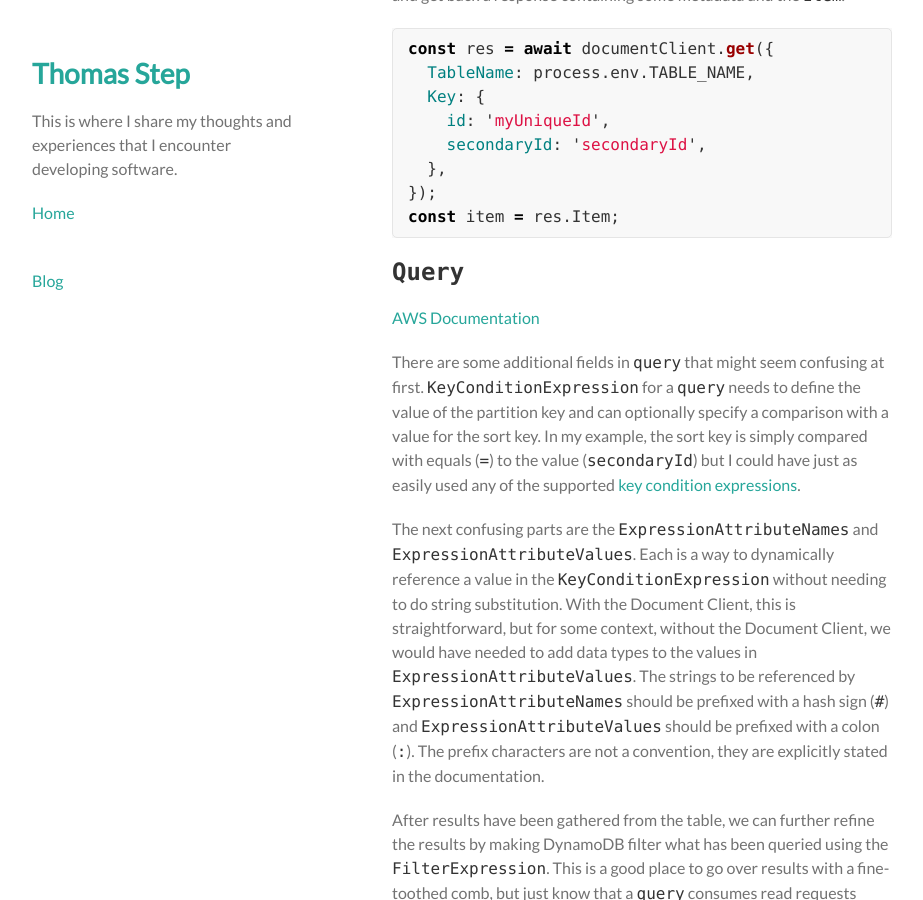
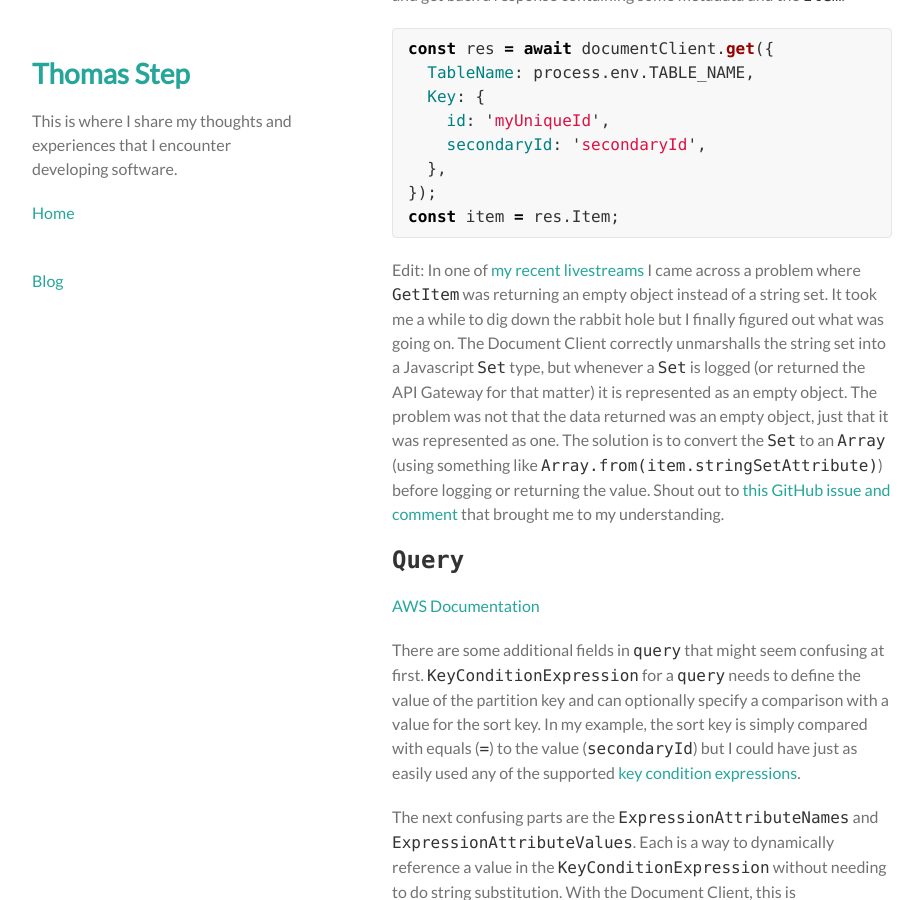
Before and after one commit to thomasstep/thomasstep.github.io, a Jekyll site: the page built from _posts/2022-01-20-how-to-use-the-dynamodb-document-client.md, in a window 1280 px wide and 900 px high, scrolled down 4578 px. Shown: the whole window, without its empty margins (178-1101 px from the left). Built offline with Jekyll 4.4.1, drawn with Linux system fonts in a browser that asks for light colours; comment, search, counter and statistics services are not loaded.

Commit message:
String set edit.

````diff
--- a/_posts/2022-01-20-how-to-use-the-dynamodb-document-client.md
+++ b/_posts/2022-01-20-how-to-use-the-dynamodb-document-client.md
@@ -153,6 +153,8 @@ const res = await documentClient.get({
 const item = res.Item;
 ```
 
+Edit: In one of [my recent livestreams](https://www.youtube.com/watch?v=cXrMrrt4Ucg) I came across a problem where `GetItem` was returning an empty object instead of a string set. It took me a while to dig down the rabbit hole but I finally figured out what was going on. The Document Client correctly unmarshalls the string set into a Javascript `Set` type, but whenever a `Set` is logged (or returned the API Gateway for that matter) it is represented as an empty object. The problem was not that the data returned was an empty object, just that it was represented as one. The solution is to convert the `Set` to an `Array` (using something like `Array.from(item.stringSetAttribute)`) before logging or returning the value. Shout out to [this GitHub issue and comment](https://github.com/aws/aws-sdk-js-v3/issues/3271#issuecomment-1100625848) that brought me to my understanding.
+
 ## `Query`
 
 [AWS Documentation](https://docs.aws.amazon.com/amazondynamodb/latest/APIReference/API_Query.html)
````
